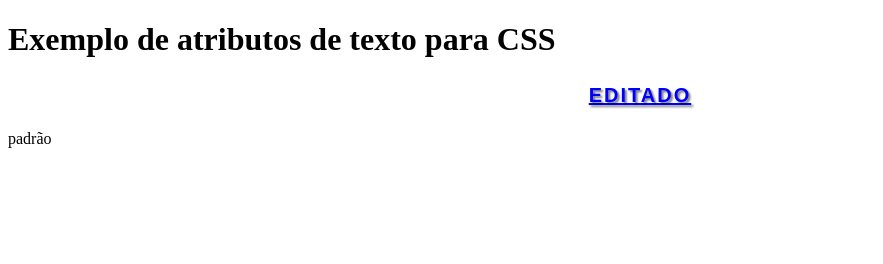
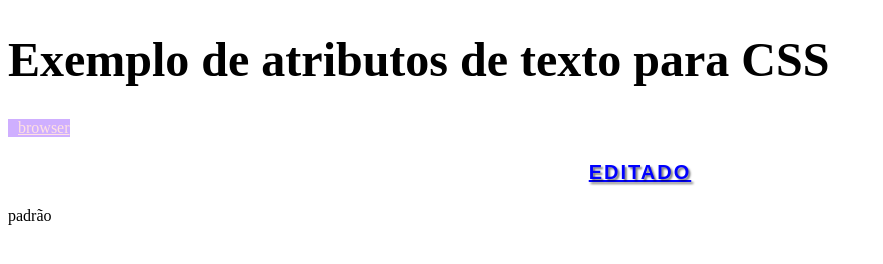
Before and after one commit to Vjfrib/teste-css, a plain HTML site: page index.html in a window 1280 px wide. Shown: the whole page, without its empty margins (0-883 px from the left). Drawn offline with Linux system fonts and the light colour scheme.

Commit message:
add
acho que tá bom

```diff
--- a/index.html
+++ b/index.html
@@ -3,14 +3,23 @@
 
 <head>
   <meta charset="utf-8">
-  <meta name="viewport" content="width=device-width">
+  <meta name="viewport" content="width=device-width, initial-scale=3.1">
+  <meta name="robots" content="all">
+  <meta name="description" content="tentativa e alinhar atributos de css e suas expliações">
   <title>replit</title>
   <link href="style.css" rel="stylesheet" type="text/css" />
+  <link rel="icon" href="draw/cilindro.svg">
+  <style>
+    h1 {
+      font-size: 300%;
+    }
+  </style>
 </head>
 
 <body>
   <div>
     <h1>Exemplo de atributos de texto para CSS</h1>
+    <a href="" target="_blank">browser</a>
   <p>editado</p>
   <b>padrão</b>
   </div>
--- a/style.css
+++ b/style.css
@@ -32,3 +32,11 @@ b {
   text-shadow: none; /* Nenhuma sombra de texto */
   text-overflow: clip; /* Texto não é cortado e não mostra reticências quando ultrapassa o espaço disponível */
 }
+
+
+a {
+  background-color: #cafe;
+  color: rgb(255, 225, 225);
+  display: inline-block; /* Ou display: block; para torná-lo um elemento de bloco */
+  padding-left: 10px; /* Definindo o valor do padding */
+}
```
Also changed, not shown: draw/cilindro.svg (added), lesson.txt (added), 1 other file.
